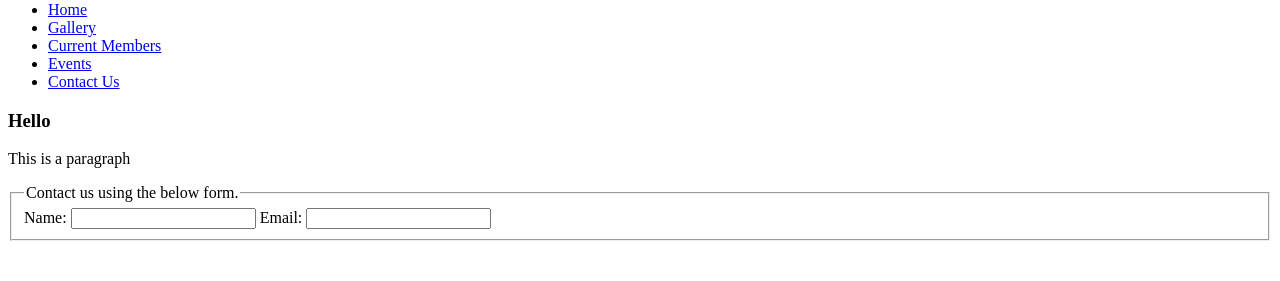
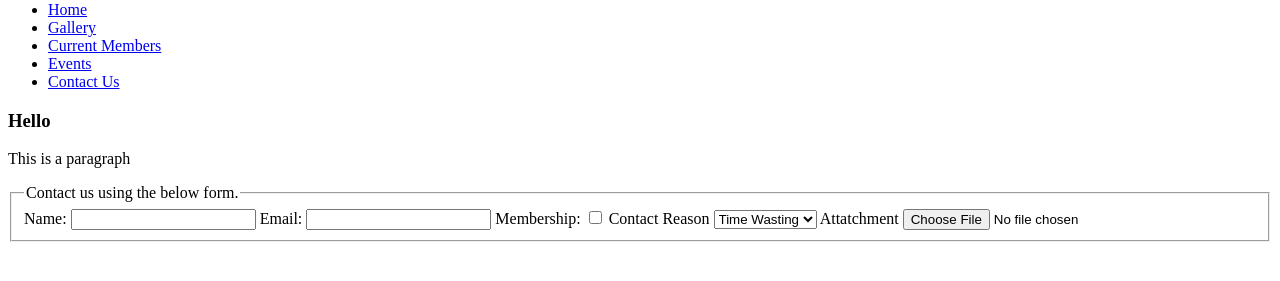
Before and after one commit to CrunchySubstances/CM1114-Coursework-Rylan-Park, a plain HTML site: page contact_us.html in a window 1280 px wide. Shown: the part 79-360 px from the top of the page. Drawn offline with Linux system fonts and the light colour scheme.

```diff
--- a/contact_us.html
+++ b/contact_us.html
@@ -11,6 +11,7 @@
         <nav></nav>
 
         <main>
+
             <ul>
                 <li><a href="index.html">Home</a></li>
                 <li><a href="img_gallery.html">Gallery</a></li>
@@ -22,18 +23,30 @@
                 <h3>Hello</h3>
                 <p>This is a paragraph</p>
             </div>
+
             <form>
                 <fieldset>
                     <legend>Contact us using the below form.</legend>
 
                     <label for="name">Name:</label>
-                    <input for="text" name="name" value=""></input>
+                    <input type="text" name="name" value=""></input>
                     <label for="email">Email:</label>
-                    <input for="email" email="email"></input>
-
+                    <input type="email" name="email" value=""></input>
+                    <label for="member">Membership:</label>
+                    <input type="checkbox" name="Membership"></input>
+                    <label for="Contact Reason">Contact Reason</label>
+                    <select name="Contact Reason">
+                        <option value="Time Wasting">Time Wasting</option>
+                        <option value="Events">Events</option>
+                        <option value="Membership">Membership</option>
+                        <option value="Issue">Issue</option>
+                    </select>
+                    <label for="file">Attatchment</label>
+                    <input type="file" name="file">
                 </fieldset>
 
             </form>
+
         </main>
 
         <aside></aside>
```
Also changed, not shown: current_members.html (+3 -0 lines), event_calendar.html (+5 -4 lines), img_gallery.html (+4 -0 lines).
